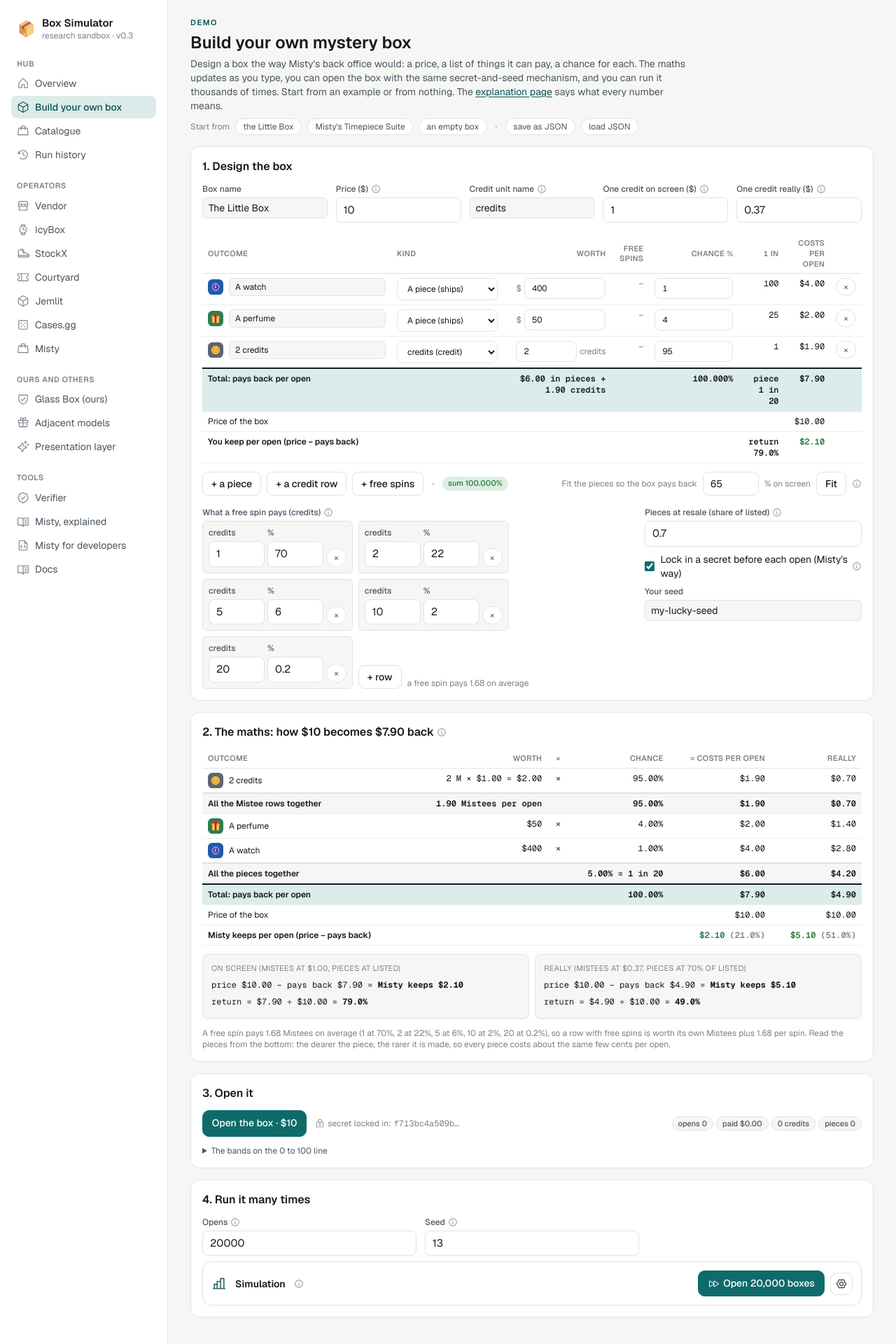
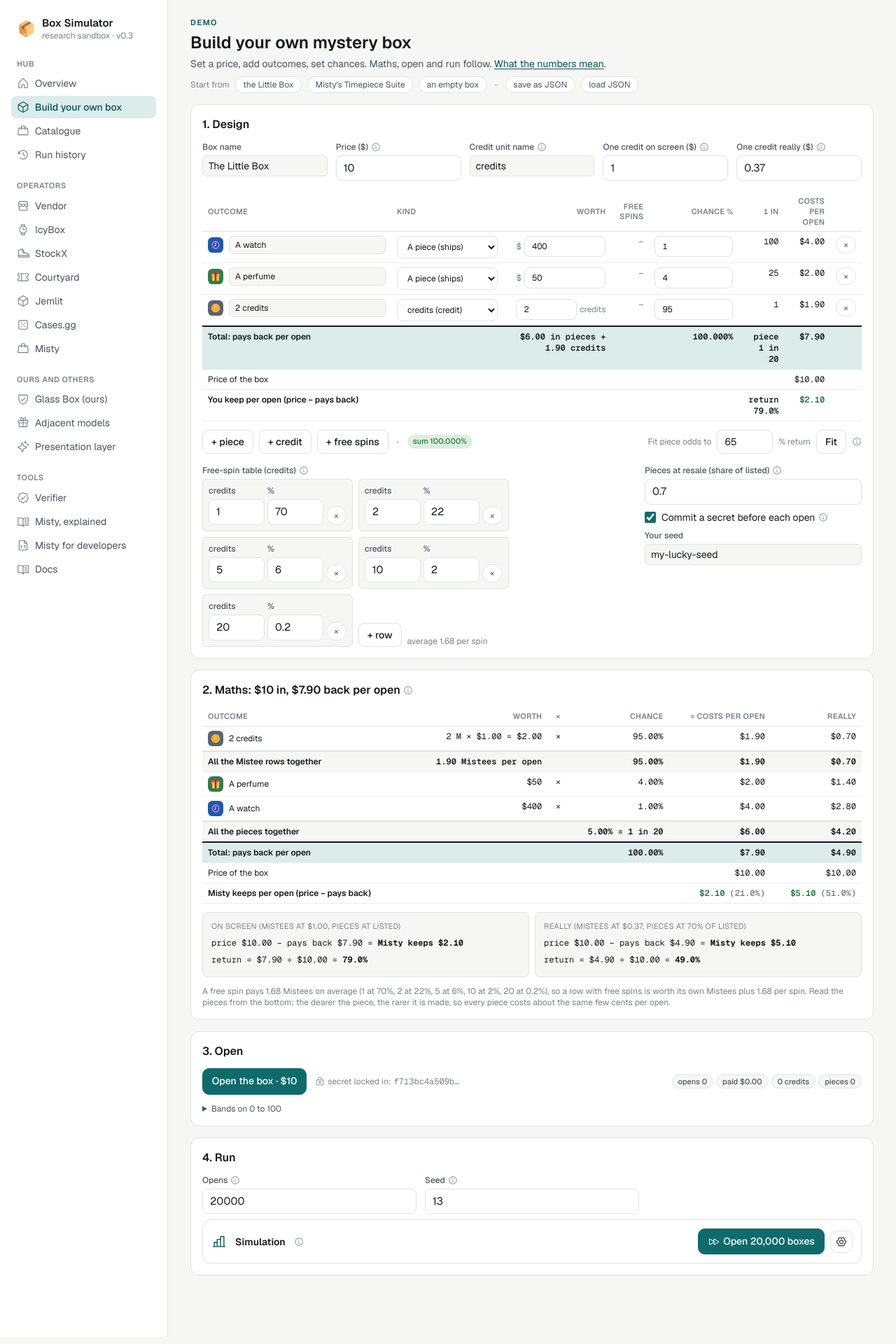
Before and after one commit to Optinet-Solutions-AI/mys_sim, a Next.js app: page /build in a window 1280 px wide. Shown: the top 1920 px of the page at 70% size. Built offline with nearby package versions, Linux system fonts and the light colour scheme.

Commit message:
Builder: shorter labels, hints and result lines
Co-Authored-By: Claude Fable 5.1 <noreply@anthropic.com>

```diff
--- a/src/components/BuildBox.tsx
+++ b/src/components/BuildBox.tsx
@@ -204,11 +204,11 @@ export function BuildBox() {
         <div className="text-[11px] font-semibold uppercase tracking-[0.14em] text-accent-ink">Demo</div>
         <h1 className="text-2xl font-semibold">Build your own mystery box</h1>
         <p className="max-w-[78ch] text-sm text-ink-2">
-          Design a box the way Misty&apos;s back office would: a price, a list of things it can pay, a chance for each. The maths updates as you type, you can open the box with the same secret-and-seed mechanism, and you can run it thousands of times. Start from an example or from nothing. The{" "}
+          Set a price, add outcomes, set chances. Maths, open and run follow.{" "}
           <Link href="/docs/misty" className="text-accent-ink underline underline-offset-2">
-            explanation page
-          </Link>{" "}
-          says what every number means.
+            What the numbers mean
+          </Link>
+          .
         </p>
         <div className="flex flex-wrap items-center gap-2 pt-1 text-xs">
           <span className="text-ink-3">Start from</span>
@@ -233,21 +233,21 @@ export function BuildBox() {
       </header>
 
       {/* ---------- design ---------- */}
-      <Card title="1. Design the box">
+      <Card title="1. Design">
         <div className="grid gap-3 md:grid-cols-5">
           <Field label="Box name">
             <input className="w-full rounded-md border border-line bg-paper px-2 py-1 text-sm" value={box.name} onChange={(e) => setBox({ ...box, name: e.target.value })} />
           </Field>
-          <Field label="Price ($)" hint="What one open costs. Fixed first; the odds are tuned to fit under it.">
+          <Field label="Price ($)" hint="Cost of one open.">
             <NumberInput value={box.price} min={0} step={1} onChange={(v) => setBox({ ...box, price: Math.max(0, v) })} />
           </Field>
-          <Field label="Credit unit name" hint="Misty calls it Mistees. Credit is what most opens pay; it only buys more boxes.">
+          <Field label="Credit unit name" hint="Misty: Mistees.">
             <input className="w-full rounded-md border border-line bg-paper px-2 py-1 text-sm" value={box.creditName ?? ""} onChange={(e) => setBox({ ...box, creditName: e.target.value })} />
           </Field>
-          <Field label={`One ${unit.replace(/s$/, "")} on screen ($)`} hint="What the screen counts a credit as. Misty's data uses $1.">
+          <Field label={`One ${unit.replace(/s$/, "")} on screen ($)`} hint="Face value per credit. Misty: $1.">
             <NumberInput value={values.misteeFace} min={0} step={0.1} onChange={(v) => setValues({ ...values, misteeFace: Math.max(0, v) })} />
           </Field>
-          <Field label={`One ${unit.replace(/s$/, "")} really ($)`} hint="What a credit costs the operator when it can only be spent on more boxes (about 37 cents on Misty's Timepiece table). Pieces at resale are set below.">
+          <Field label={`One ${unit.replace(/s$/, "")} really ($)`} hint="Cost to you per credit. Misty: about $0.37.">
             <NumberInput value={values.misteeReal} min={0} step={0.01} onChange={(v) => setValues({ ...values, misteeReal: Math.max(0, v) })} />
           </Field>
         </div>
@@ -349,10 +349,10 @@ export function BuildBox() {
 
         <div className="mt-3 flex flex-wrap items-center gap-2 text-sm">
           <Button kind="ghost" onClick={() => addOutcome("item")}>
-            + a piece
+            + piece
           </Button>
           <Button kind="ghost" onClick={() => addOutcome("oroos")}>
-            + a credit row
+            + credit
           </Button>
           <Button kind="ghost" onClick={() => addOutcome("bonus")}>
             + free spins
@@ -365,23 +365,23 @@ export function BuildBox() {
             </Button>
           )}
           <span className="ml-auto flex items-center gap-2">
-            <span className="text-xs text-ink-3">Fit the pieces so the box pays back</span>
+            <span className="text-xs text-ink-3">Fit piece odds to</span>
             <span className="w-20">
               <NumberInput value={target} min={1} max={300} step={1} onChange={(v) => setTarget(Math.max(1, v))} />
             </span>
-            <span className="text-xs text-ink-3">% on screen</span>
-            <Button kind="ghost" onClick={fit} title="Scales every piece's chance up or down and takes the difference out of the credit rows">
+            <span className="text-xs text-ink-3">% return</span>
+            <Button kind="ghost" onClick={fit} title="Scales piece odds; credit rows absorb the difference">
               Fit
             </Button>
-            <Info>Multiplies the chance of every piece by one factor, found by search, and takes the difference out of the credit rows so the total stays 100. This is the knob an operator turns to make a box fit its price (section 5 of the explanation).</Info>
+            <Info>Scales every piece chance by one factor; credit rows absorb the difference; total stays 100.</Info>
           </span>
         </div>
 
         <div className="mt-4 grid gap-3 md:grid-cols-[2fr_1fr]">
           <div>
             <div className="mb-1 flex items-center gap-1 text-xs font-medium text-ink-2">
-              What a free spin pays ({unit})
-              <Info>Rows marked &quot;+ free spins&quot; roll again on this small table, once per free spin, with the same secret.</Info>
+              Free-spin table ({unit})
+              <Info>Rows with free spins roll again on this table.</Info>
             </div>
             <div className="flex flex-wrap items-end gap-2">
               {box.bonus.map((b, i) => (
@@ -404,14 +404,14 @@ export function BuildBox() {
               <Button kind="ghost" onClick={() => setBox({ ...box, bonus: [...box.bonus, { mistees: 1, weight: 10 }] })}>
                 + row
               </Button>
-              <span className="text-xs text-ink-3">a free spin pays {m.bonusEv.toFixed(2)} on average</span>
+              <span className="text-xs text-ink-3">average {m.bonusEv.toFixed(2)} per spin</span>
             </div>
           </div>
           <div className="space-y-2">
-            <Field label="Pieces at resale (share of listed)" hint="What a piece fetches when sold on, or costs you to buy in. 0.7 means 70%.">
+            <Field label="Pieces at resale (share of listed)" hint="0.7 = 70% of listed.">
               <NumberInput value={values.itemRealized} min={0} max={1.5} step={0.05} onChange={(v) => setValues({ ...values, itemRealized: Math.max(0, v) })} />
             </Field>
-            <Toggle checked={provablyFair} onChange={setProvablyFair} label="Lock in a secret before each open (Misty's way)" hint="On: the secret is committed, your seed goes in, the secret is revealed after. Off: plain random, nothing to check." />
+            <Toggle checked={provablyFair} onChange={setProvablyFair} label="Commit a secret before each open" hint="On: secret, seed, reveal. Off: plain random." />
             <Field label="Your seed">
               <input className="w-full rounded-md border border-line bg-paper px-2 py-1 text-sm" value={clientSeed} onChange={(e) => setClientSeed(e.target.value)} />
             </Field>
@@ -419,7 +419,7 @@ export function BuildBox() {
         </div>
         {problems.length > 0 && (
           <div className="mt-3 rounded-md border border-warn bg-warn-soft px-3 py-2 text-xs text-ink">
-            Before you can open or run this box: {problems.join("; ")}.
+            Fix first: {problems.join("; ")}.
           </div>
         )}
       </Card>
@@ -428,8 +428,8 @@ export function BuildBox() {
       <Card
         title={
           <span className="flex items-center gap-1">
-            2. The maths: how {money(box.price)} becomes {money(m.payFace, 2)} back
-            <Info>Every row costs you its worth multiplied by its chance. Add the rows and you have what the box pays back per open on average. On screen counts credit at its face value; really counts it at what it costs you and pieces at resale.</Info>
+            2. Maths: {money(box.price)} in, {money(m.payFace, 2)} back per open
+            <Info>Worth × chance per row, summed. On screen: credit at face. Really: credit at cost, pieces at resale.</Info>
           </span>
         }
       >
@@ -437,7 +437,7 @@ export function BuildBox() {
       </Card>
 
       {/* ---------- play ---------- */}
-      <Card title="3. Open it">
+      <Card title="3. Open">
         <div className="flex flex-wrap items-center gap-3">
           <button type="button" className="btn btn-primary text-base" disabled={problems.length > 0} onClick={spin}>
             Open the box · {money(box.price)}
@@ -471,20 +471,20 @@ export function BuildBox() {
               )}
               <div className="grid gap-x-4 gap-y-1 text-xs sm:grid-cols-2">
                 <div>
-                  <span className="text-ink-3">The roll: </span>
-                  {(last.roll * 100).toFixed(3)} on 0 to 100, in the band {band ? `${band.from.toFixed(3)} to ${band.to.toFixed(3)}` : ""} for {last.label}.
+                  <span className="text-ink-3">Roll: </span>
+                  {(last.roll * 100).toFixed(3)} → band {band ? `${band.from.toFixed(3)}–${band.to.toFixed(3)}` : ""} = {last.label}
                 </div>
                 <div>
-                  <span className="text-ink-3">How often: </span>
-                  {fmtPct(lastMath.share * 100)} of opens, about {oneIn(lastMath.share)}.
+                  <span className="text-ink-3">Odds: </span>
+                  {fmtPct(lastMath.share * 100)} · {oneIn(lastMath.share)}
                 </div>
                 <div>
-                  <span className="text-ink-3">Worth on screen: </span>
+                  <span className="text-ink-3">On screen: </span>
                   {money(lastFace)}
                 </div>
                 <div>
-                  <span className="text-ink-3">Worth really: </span>
-                  about {money(lastReal)} · this open{" "}
+                  <span className="text-ink-3">Really: </span>
+                  {money(lastReal)} · net{" "}
                   <b className={lastReal >= last.price ? "text-good" : "text-bad"}>
                     {lastReal >= last.price ? "+" : "−"}
                     {money(Math.abs(lastReal - last.price))}
@@ -499,7 +499,7 @@ export function BuildBox() {
                   <button type="button" className="chip" onClick={() => setShowProof((s) => !s)}>
                     {showProof ? "hide details" : "technical details"}
                   </button>
-                  {verify && <Badge tone={verify.ok ? "good" : "bad"}>{verify.ok ? "Checked: secret, roll and result all match" : `Does not match: ${verify.reason}`}</Badge>}
+                  {verify && <Badge tone={verify.ok ? "good" : "bad"}>{verify.ok ? "Checked: matches" : `Mismatch: ${verify.reason}`}</Badge>}
                 </div>
               )}
               {showProof && provablyFair && (
@@ -524,7 +524,7 @@ export function BuildBox() {
           </div>
         )}
         <details className="mt-3 text-xs">
-          <summary className="cursor-pointer text-ink-2">The bands on the 0 to 100 line{last ? ` (the roll was ${(last.roll * 100).toFixed(3)})` : ""}</summary>
+          <summary className="cursor-pointer text-ink-2">Bands on 0 to 100{last ? ` (roll ${(last.roll * 100).toFixed(3)})` : ""}</summary>
           <table className="mt-2 w-full max-w-2xl">
             <thead>
               <tr>
@@ -551,16 +551,16 @@ export function BuildBox() {
       </Card>
 
       {/* ---------- simulate ---------- */}
-      <Card title="4. Run it many times">
+      <Card title="4. Run">
         <div className="mb-2 grid gap-3 sm:grid-cols-3">
-          <Field label="Opens" hint="How many times the simulated players open this box.">
+          <Field label="Opens" hint="Number of simulated opens.">
             <NumberInput value={opens} min={100} max={2000000} step={1000} onChange={(v) => setOpens(Math.max(100, Math.floor(v)))} />
           </Field>
-          <Field label="Seed" hint="Same settings and seed, same results.">
+          <Field label="Seed" hint="Same seed, same results.">
             <NumberInput value={seed} min={0} step={1} onChange={(v) => setSeed(Math.floor(v))} />
           </Field>
         </div>
-        <SimulateBar label={`Open ${num(opens)} boxes`} hint="Counts per outcome against the chances you set, return on screen and really against the maths, proofs recomputed." status={sim.status} progress={sim.progress} elapsed={sim.elapsed} error={sim.error} onRun={start} onCancel={sim.cancel} onSettings={() => document.getElementById("results")?.scrollIntoView({ behavior: "smooth" })} />
+        <SimulateBar label={`Open ${num(opens)} boxes`} hint="Counts vs chances, returns vs maths, proofs." status={sim.status} progress={sim.progress} elapsed={sim.elapsed} error={sim.error} onRun={start} onCancel={sim.cancel} onSettings={() => document.getElementById("results")?.scrollIntoView({ behavior: "smooth" })} />
         {result && lastCfg && (
           <div className="mt-3">
             <ResultsSection title="Simulation results" meta={`${num(result.opens)} opens · ${result.boxName} · seed ${lastSeed}`} stale={stale} saved={saved} onSave={save} onReport={report}>
```
Also changed, not shown: 1 other file (tests, documents, lock files or other folders).
